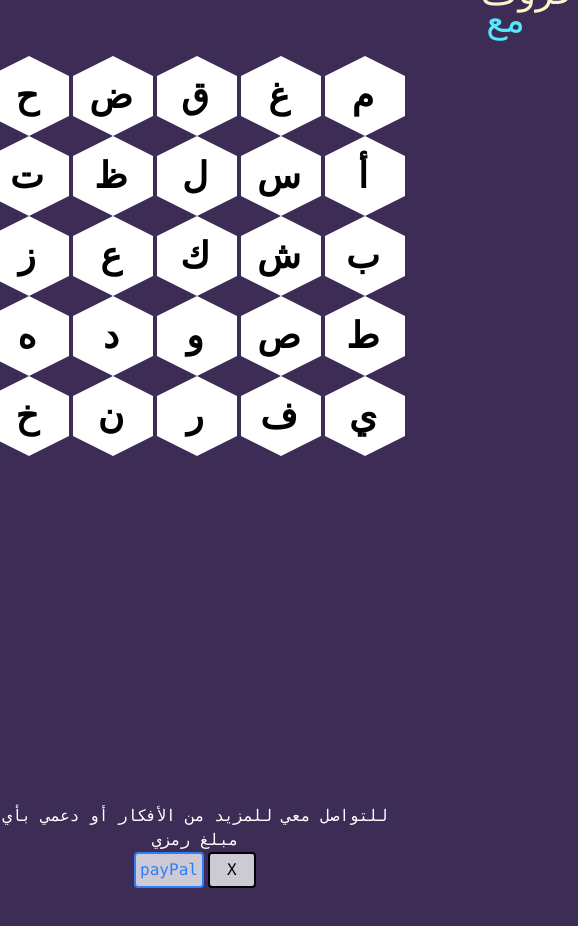
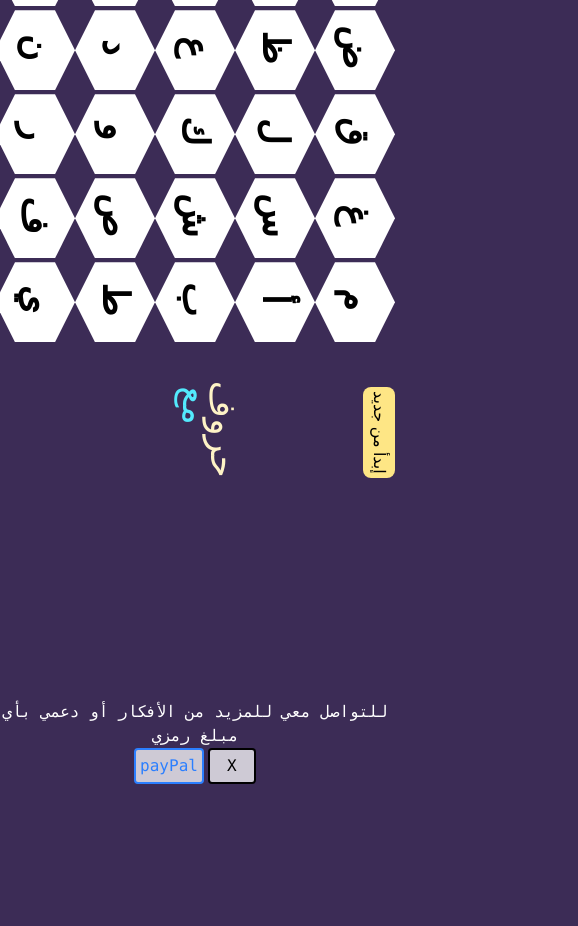
Before and after one commit to ahbabli/hroof, a React (Vite) app: page / in a window 390 px wide. Both pictures are taken after a click on the input "بدء اللعبة". Shown: the whole page, 578 px wide, since content can reach past the window. After the commit the page ends 844 px from the top, so only its background shows below. Built offline with nearby package versions, Linux system fonts and the light colour scheme; a web font is replaced by a local one.

Commit message:
Update Name.jsx

```diff
--- a/src/components/Name.jsx
+++ b/src/components/Name.jsx
@@ -20,9 +20,9 @@ const playAgain = () => {
 
 };
   return (
-    <div className="flex justify-center items-center text-white lg:mt-14  ">
+    <div className="flex justify-center items-center text-white  lg:mt-14 md:rotate-0  rotate-90">
       {!hidden && (
-        <div className="inputSec flex mt-44">
+        <div className="inputSec flex md:mt-44 md:rotate-0 rotate-270 md:translate-x-0 translate-x-62">
           <input
             className="bg-amber-200 text-[#3c2c56] p-1 rounded-lg cursor-pointer"
             type="submit"
@@ -41,14 +41,14 @@ const playAgain = () => {
         </div>
       )}
       {hidden && (<>
-      <div className="flex flex-col space-y-4 w-fit ">
-        <div className="textSec flex ml-[630px] text-4xl">
+      <div className="flex md:flex-col flex-row-reverse md:space-y-4 ">
+        <div className="textSec flex justify-center items-center text-center md:ml-[630px] text-4xl">
           <p className="text-red-400 translate-x-11 translate-y-6">{textName}</p>
           <p className="text-cyan-300 translate-x-11">مع</p>
           <p className="text-amber-100 -translate-y-7">حروف</p>
         </div>
         <Main></Main>
-        <div className="">
+        <div className="absolute top-0 ">
           <button className="bg-amber-200 rounded-lg p-1 text-black cursor-pointer hover:bg-amber-400 duration-300 ease " onClick={playAgain}>إبدأ من جديد</button>
         </div>
         </div>
```
